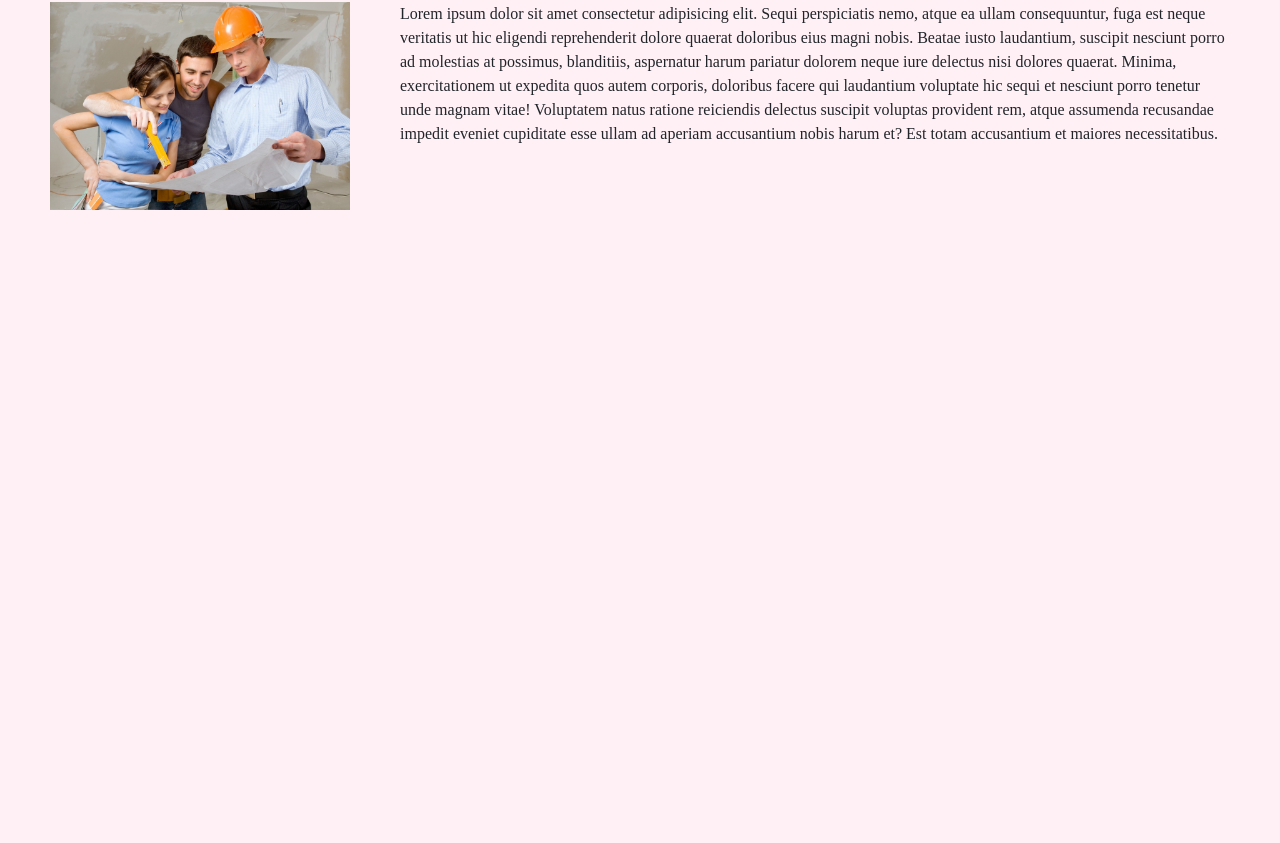
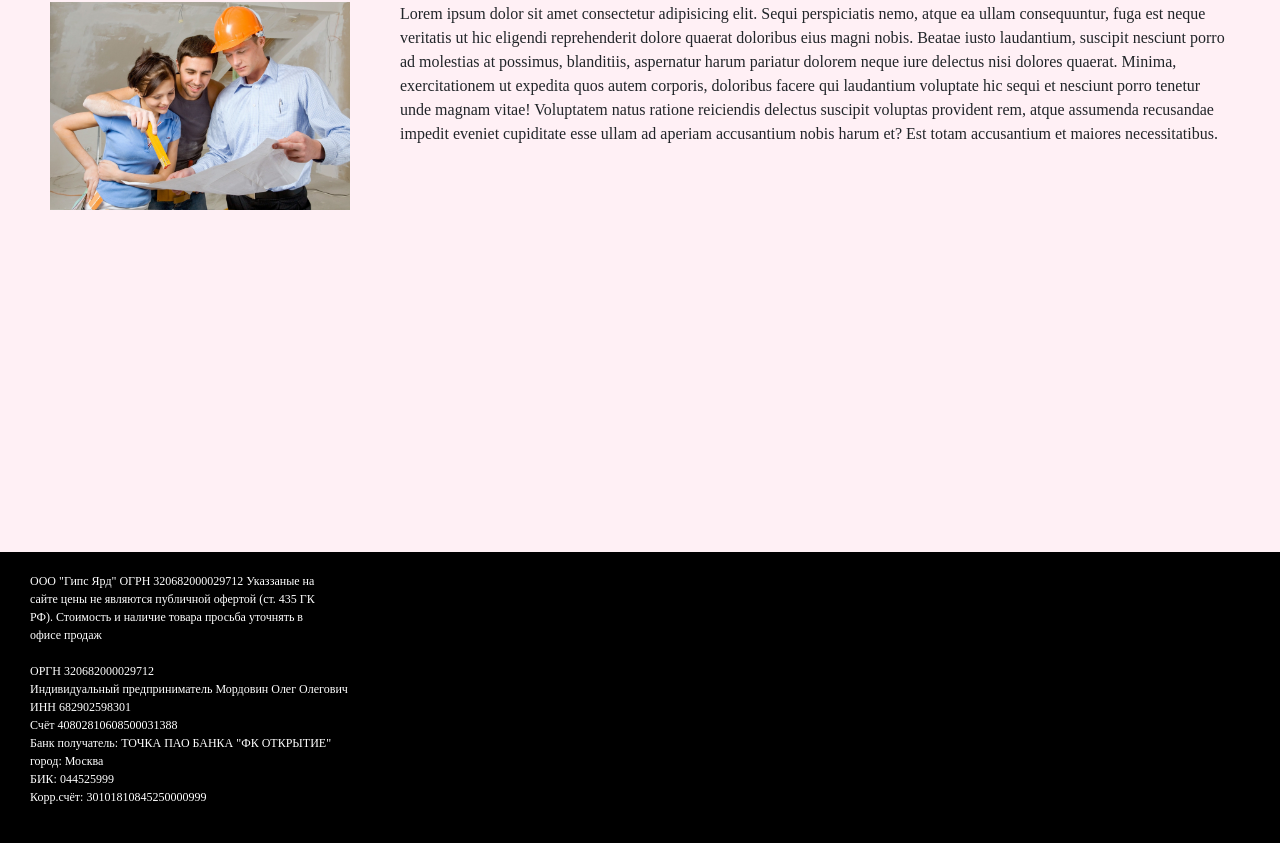
Before and after one commit to ozzbabym/gipsYard, a React (Create React App) app: page /#/ in a window 1280 px wide. Shown: the part 159-1002 px from the top of the page. Before the commit the page ends 800 px from the top, so only its background shows below. Built offline with nearby package versions, Linux system fonts and the light colour scheme; a web font is replaced by a local one.

Commit message:
add email and about us

```diff
--- a/src/App.css
+++ b/src/App.css
@@ -4,3 +4,18 @@ body{
 .App {
   font-family: 'New Tegomin', serif;
 }
+.footer {
+  width: 100%;
+  background-color: black;
+  min-height: 200px;
+}
+
+.footer__container {
+  font-size: 12px;
+  color: white;
+  padding: 20px 0px 50px 30px;
+}
+
+.ofert {
+  max-width: 300px;
+}
--- a/src/App.js
+++ b/src/App.js
@@ -13,6 +13,20 @@ function App() {
         <Route exact path='/catalog' render={()=>(<Catalog />)} />
         <Route exact path='/' render={()=>(<About/>)} />
       </div>
+      <footer className='footer'>
+          <div className='footer__container'>
+              <div className="ofert">ООО "Гипс Ярд" ОГРН 320682000029712 Указзаные на сайте цены не являются публичной офертой (ст. 435 ГК РФ). Стоимость и наличие товара просьба уточнять в офисе продаж </div>
+              <br/>
+              <div>ОРГН 320682000029712</div>
+              <div>Индивидуальный предприниматель Мордовин Олег Олегович</div>
+              <div>ИНН 682902598301</div>
+              <div>Счёт 40802810608500031388</div>
+              <div>Банк получатель: ТОЧКА ПАО БАНКА "ФК ОТКРЫТИЕ"</div>
+              <div>город: Москва</div>
+              <div>БИК: 044525999</div>
+              <div>Корр.счёт: 30101810845250000999</div>
+          </div>
+      </footer>
     </div>
   );
 }
--- a/src/components/about/About.css
+++ b/src/components/about/About.css
@@ -3,6 +3,7 @@
     display: grid;
     grid-template-columns: 300px 1fr;
     column-gap: 50px;
+    min-height: 500px;
 
 }
 
```
